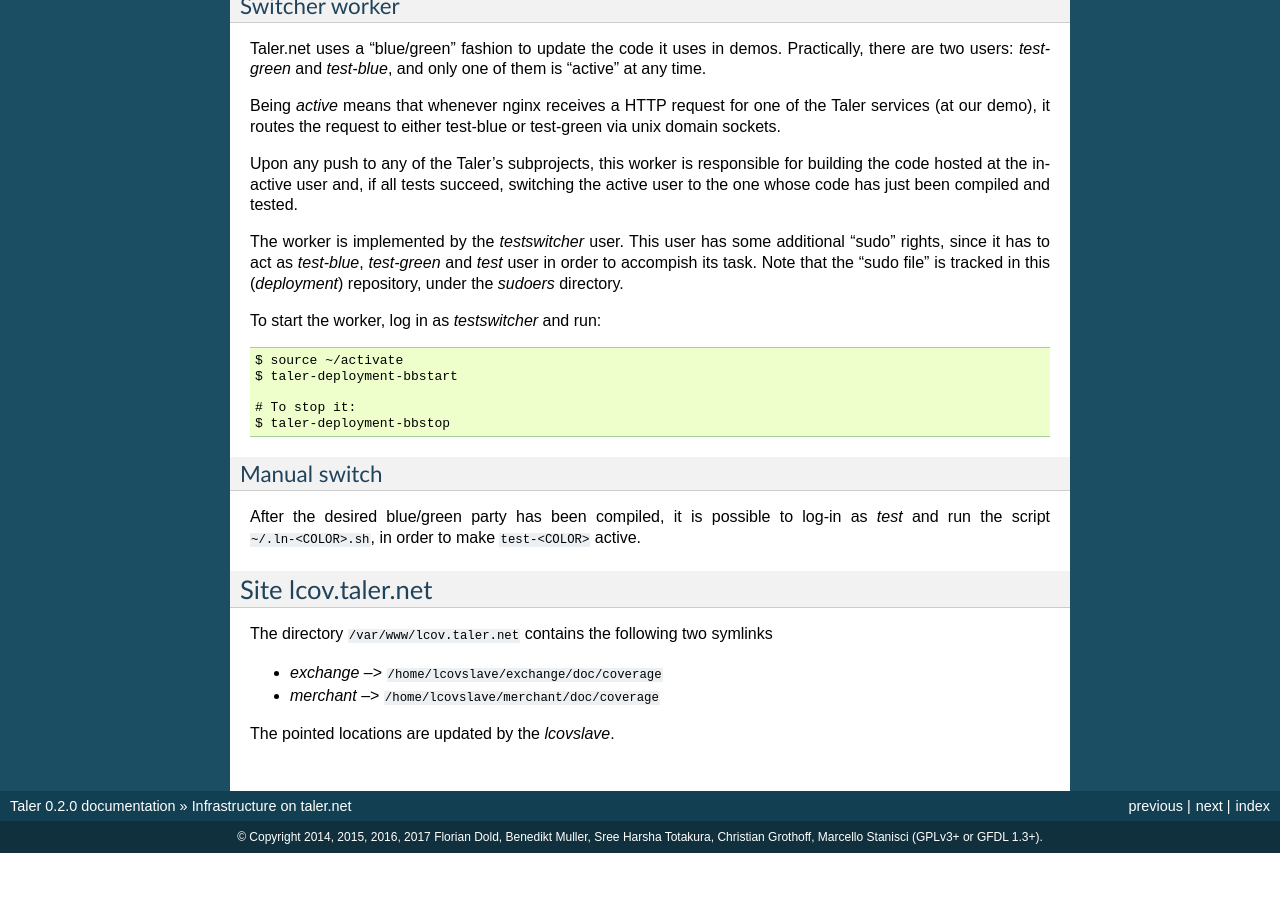
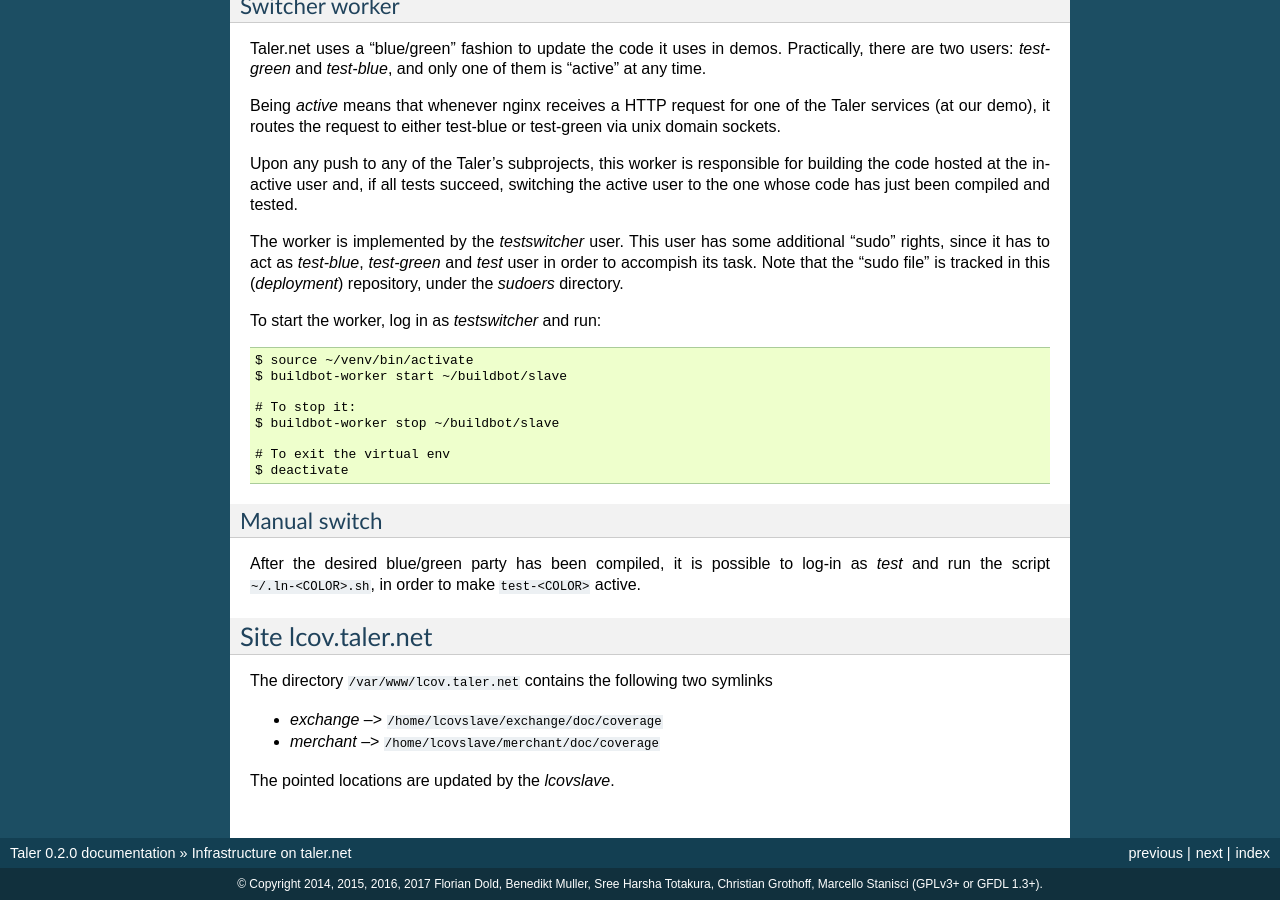
Before and after one commit to prototypefund/Digital_Bargeld-docs, a Sphinx documentation site: the page built from docs/dev-talerdotnet.rst, in a window 1280 px wide and 900 px high, scrolled down 1615 px. Built offline with Sphinx 7.4.7, drawn with Linux system fonts in a browser that asks for light colours; formulas are drawn with MathJax 3; pages that are not in the unit, such as notebooks, are missing from menus; before the commit the page ends 2468 px from its top, so only the background shows below that.

Commit message:
still fixing copy-pasted content

```diff
--- a/docs/dev-talerdotnet.rst
+++ b/docs/dev-talerdotnet.rst
@@ -149,11 +149,14 @@
 
 .. code-block:: none
 
-  $ source ~/activate
-  $ taler-deployment-bbstart
+  $ source ~/venv/bin/activate
+  $ buildbot-worker start ~/buildbot/slave
 
   # To stop it:
-  $ taler-deployment-bbstop
+  $ buildbot-worker stop ~/buildbot/slave
+
+  # To exit the virtual env
+  $ deactivate
 
 +++++++++++++
 Manual switch
```
